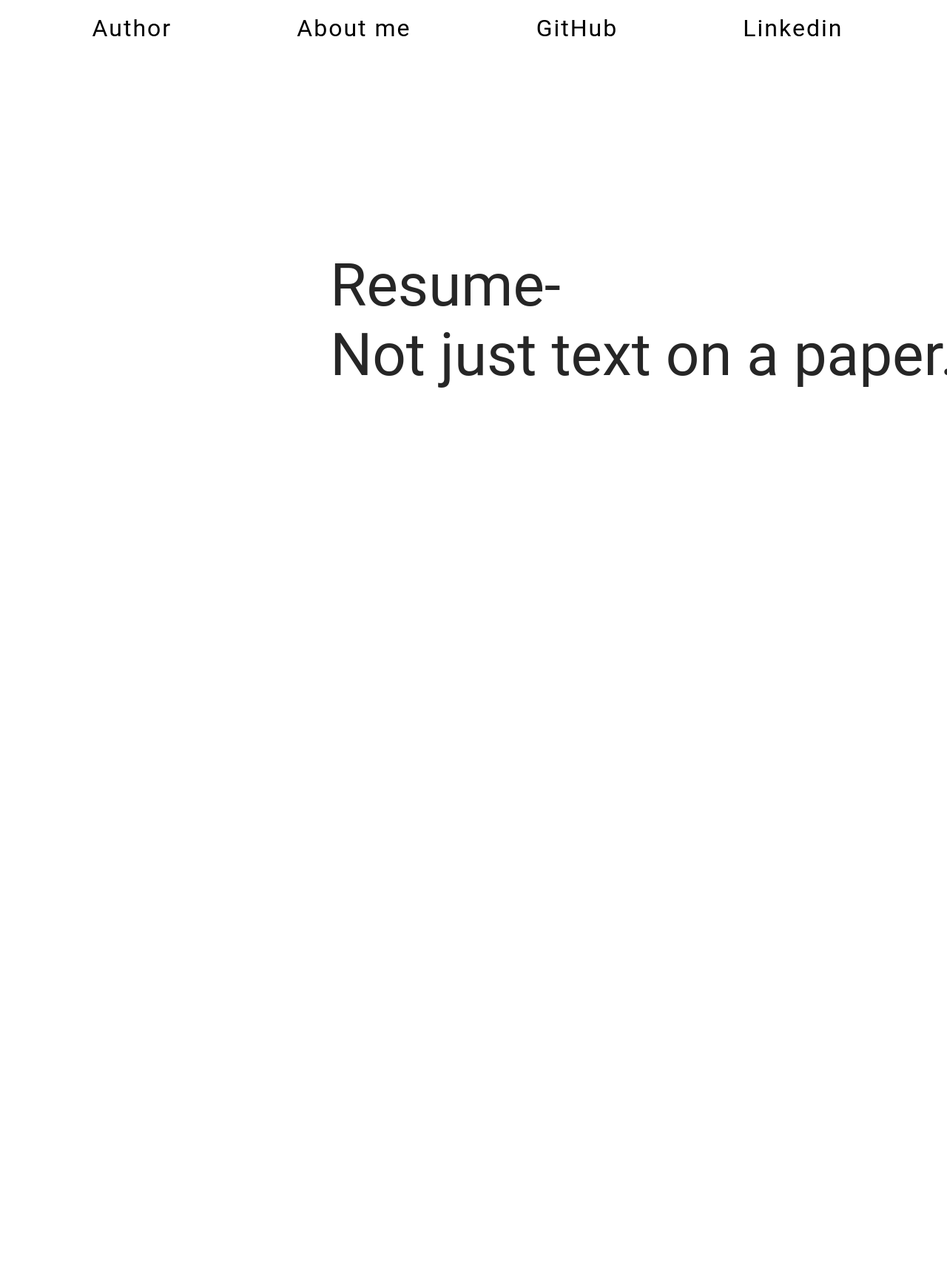
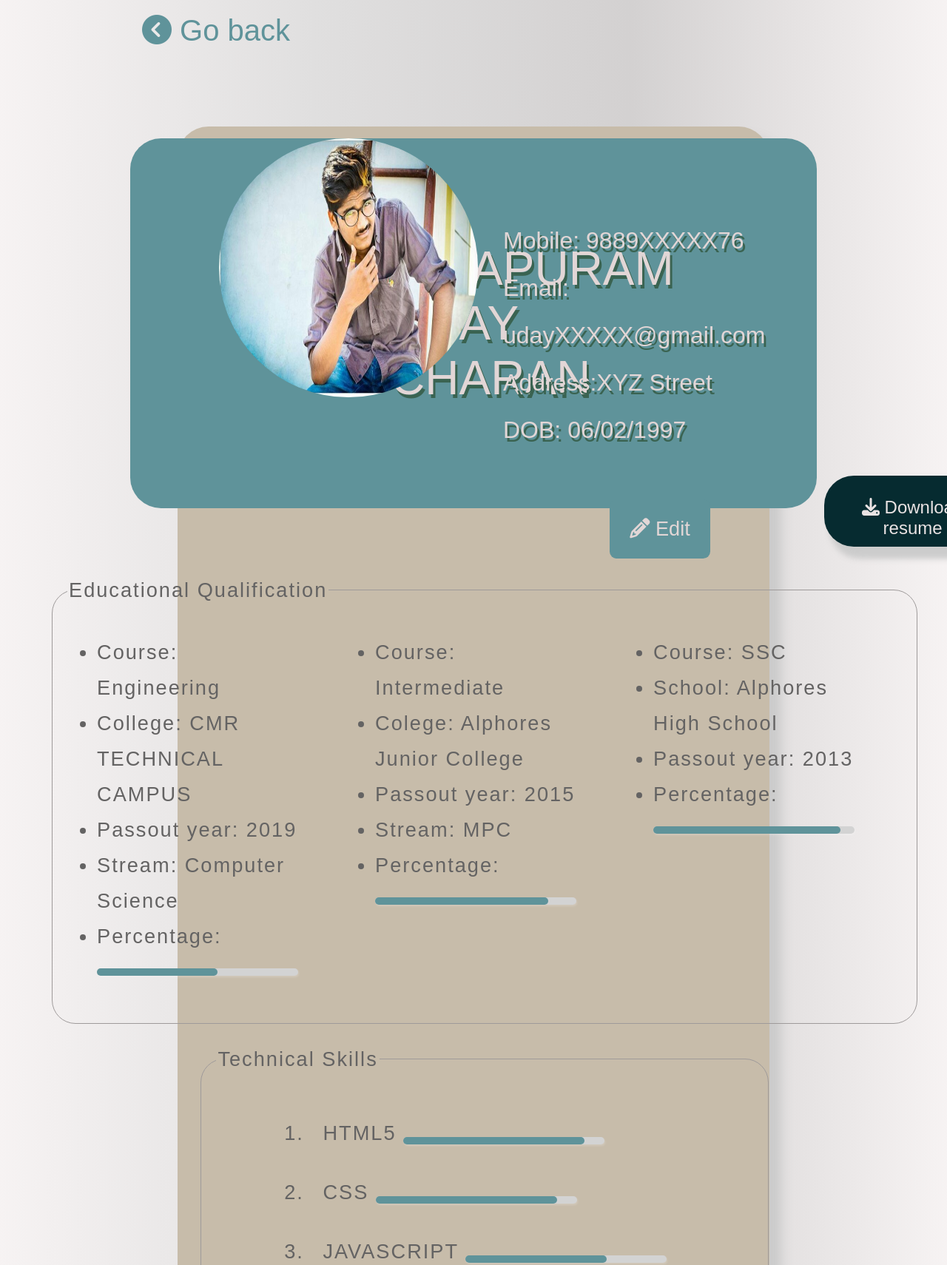
Before and after one commit to udaycharan/resume-cv, a website built with Parcel: page index.html in a window 1280 px wide. Shown: the part 37-1747 px from the top of the page at 74% size. Before the commit the page ends 800 px from the top, so only its background shows below. Built offline with nearby package versions, Linux system fonts and the light colour scheme; files whose address does not match are found by name.

Commit message:
Update index.html

```diff
--- a/index.html
+++ b/index.html
@@ -1,40 +1,140 @@
 <html lang="en">
     <head>
-    <meta charset="UTF-8" />
-    <meta http-equiv="X-UA-Compatible" content="IE=edge" />
-    <meta name="viewport" content="width=device-width, initial-scale=1.0" />
-    <title>Resume landing page</title>
-    <link rel="stylesheet" href="./src/index.css" />
-  </head>
+        <meta charset="UTF-8">
+        <meta http-equiv="X-UA-Compatible" content="IE=edge">
+        <meta name="viewport" content="width=device-width, initial-scale=1.0">
+        <title>Professional resume</title>
+        <link  rel = "stylesheet" href="./resume.css"/>
+        <script src="https://use.fontawesome.com/683896e4c9.js"></script>    </head>
     <body>
-    <div class="img"></div>
+        <a href="resumelanding.html" id="back"> <i class="fa fa-chevron-circle-left" aria-hidden="true"></i> Go back</a>
 
-    <div class="main-text">
-      <nav>
+        <button id="upload"><i class="fa fa-download" aria-hidden="true"></i>  Download resume</button>
+
+    <div class="main-container">
+
+        <header class="primary-header">
+            <div class="header-container">
+            <img src="./image.jpg" id="image"/>
+            <h1>MIYAPURAM UDAY CHARAN</h1>
+            </div>
+
+            <div class="address-container">
                 <ul>
-          <li>Author</li>
-          <li>About me</li>
-          <li>GitHub</li>
-          <li>Linkedin</li>
+                    <li>Mobile: 9889XXXXX76</li>
+                    <li>Email:  udayXXXXX@gmail.com</li>
+                    <li>Address:XYZ Street</li>
+                    <li>DOB: 06/02/1997</li>
                 </ul>
-      </nav>
-      <main>
-        <div class="text">
-          <pre>
-            Resume-
-            Not just text on a paper.
+            </div>
 
-        </pre
-          >
-          <button onclick="resume()" class="btn-style">Resume</button>
+        </header>
+
+
+        <main class="main-content">
+            <div class="btn-align">
+            <button id="btn-edit"><i class="fa fa-pencil" aria-hidden="true"></i>  Edit</button>
             </div>
+
+            <fieldset class="education" >
+                <legend>Educational Qualification</legend>
+                <ul class="box-1">
+                <li>Course: Engineering</li>
+                <li>College: CMR TECHNICAL CAMPUS</li>
+                <li>Passout year: 2019</li>
+                <li>Stream: Computer Science</li>
+                <li>Percentage: <span><progress class="progress-anim" id="marks" max="100" value="60" aria-valuemin="0" aria-valuemax="60"  title="60%"></progress></span></li>
+                </ul>
+
+                <ul class="box-1">
+                    <li>Course: Intermediate</li>
+                    <li>Colege: Alphores Junior College</li>
+                    <li>Passout year: 2015</li>
+                    <li>Stream: MPC</li>
+                    <li>Percentage: <span><progress class="progress-anim" id="marks" max="100" value="86" title="86%"></progress></span></li>
+                </ul>
+                <ul class="box-1">
+                    <li>Course: SSC</li>
+                    <li>School: Alphores High School</li>
+                    <li>Passout year: 2013</li>
+                    <li>Percentage: <span><progress class="progress-anim" id="marks" max="100" value="93" title="97%"></progress></span></li>
+
+                </ul>
+            </fieldset>
+
+
+
+            <fieldset class="skills" >
+                <legend>Technical Skills</legend>
+                <ul class="box-2">
+                <li>HTML5 <span><progress class="progress-anim" id="knowledge" max="100" value="90" title="90%"></progress></span></li>
+                <li>CSS  <span><progress class="progress-anim" id="knowledge" max="100" value="90" title="90%"></progress></span></li>
+                <li>JAVASCRIPT  <span><progress class="progress-anim" id="knowledge" max="100" value="70" title="70%"></progress></span></li>
+                <li>Wordpress(content management system) <span><progress class="progress-anim" id="knowledge" max="100" value="70" title="70%"></progress></span></li>
+                <li>Git  <span><progress class="progress-anim" id="knowledge" max="100" value="65" title="65%"></progress></progress></span></li>
+                <li>DBMS <span><progress class="progress-anim" id="knowledge" max="100" value="65" title="65%"></progress></progress></span></li>
+                </ul>
+
+            </fieldset>
+
+
+            <fieldset class="projects">
+                <legend>My Projects</legend>
+                <ol>
+                <li>
+                Around me application : This is a application which shows us the nearest
+                petrol stations, hospitals, ATMs, Restaurants.
+                </li>
+                </ol>
+            </fieldset>
+
+
+            <fieldset class="experience" >
+                <legend>Experience </legend>
+                <ul id="awards">
+                    <li>Compant: Amazon development center pvt.ltd.</li>
+                    <li>Work period: June 2019 - Jan 2020.</li>
+                    <li>Role: Customer service associate.</li>
+                    <li>Awards: Mr.Independent(received max positive responses from clients in short time.</li>
+                    <li>Mr. OT(for working extra hours)</li>
+                </ul>
+            </fieldset>
+
+
+            <fieldset class="social-media">
+                <legend>Social Profiles</legend>
+                <a href="https://www.linkedin.com/home" noopener norefferer id="linkedin" target="_blank"><span><i class="fa fa-linkedin-square icon fa-lg" aria-hidden="true" style="color: #0049FF;"></i></span>Linkedin</a>
+                <a href="https://www.facebook.com/" noopener norefferer id="facebook" target="_blank"><span><i class="fa fa-facebook-square icon fa-lg" aria-hidden="true" style="color: #0000FF;"></i></span>Facebook</a>
+                <a href="https://github.com/login"  noopener norefferer id="github" target="_blank"><span><i class="fa fa-github-square icon fa-lg" aria-hidden="true" style="color: #45AF2A;"></i></span>GitHub</a>
+            </fieldset>
         </main>
     </div>
 
+    <footer>
+        &copy;copyrights 2021 reserverd by <em>Uday charan</em>
+        <p>Lorem ipsum dolor sit amet consectetur adipisicing elit. Itaque ut amet quae consequatur ipsam debitis nisi maxime illo quasi assumenda modi accusamus tempore molestias ratione earum voluptate
+           Lorem ipsum dolor sit amet consectetur adipisicing elit. Itaque ut amet quae consequatur ipsam debitis nisi maxime illo quasi.
+            </p>
+   </footer>
+
     <script>
-      function resume() {
-        location.assign("resume.html");
-      }
+        // const progressBar = document.querySelector('.main-container');
+
+        //     progressBar.addEventListener('click', ()=>{
+
+        //         if(event.target.getAttribute("class") === "progress-anim" ){
+
+        //         setInterval(()=>{
+
+        //             let val = 0;
+        //     event.target.value = val + 6;
+        //       }, 500);
+
+        //     }
+
+        //     });
+
     </script>
+
     </body>
     </html>
```
Lines whose indentation alone changed are shown as unchanged.
